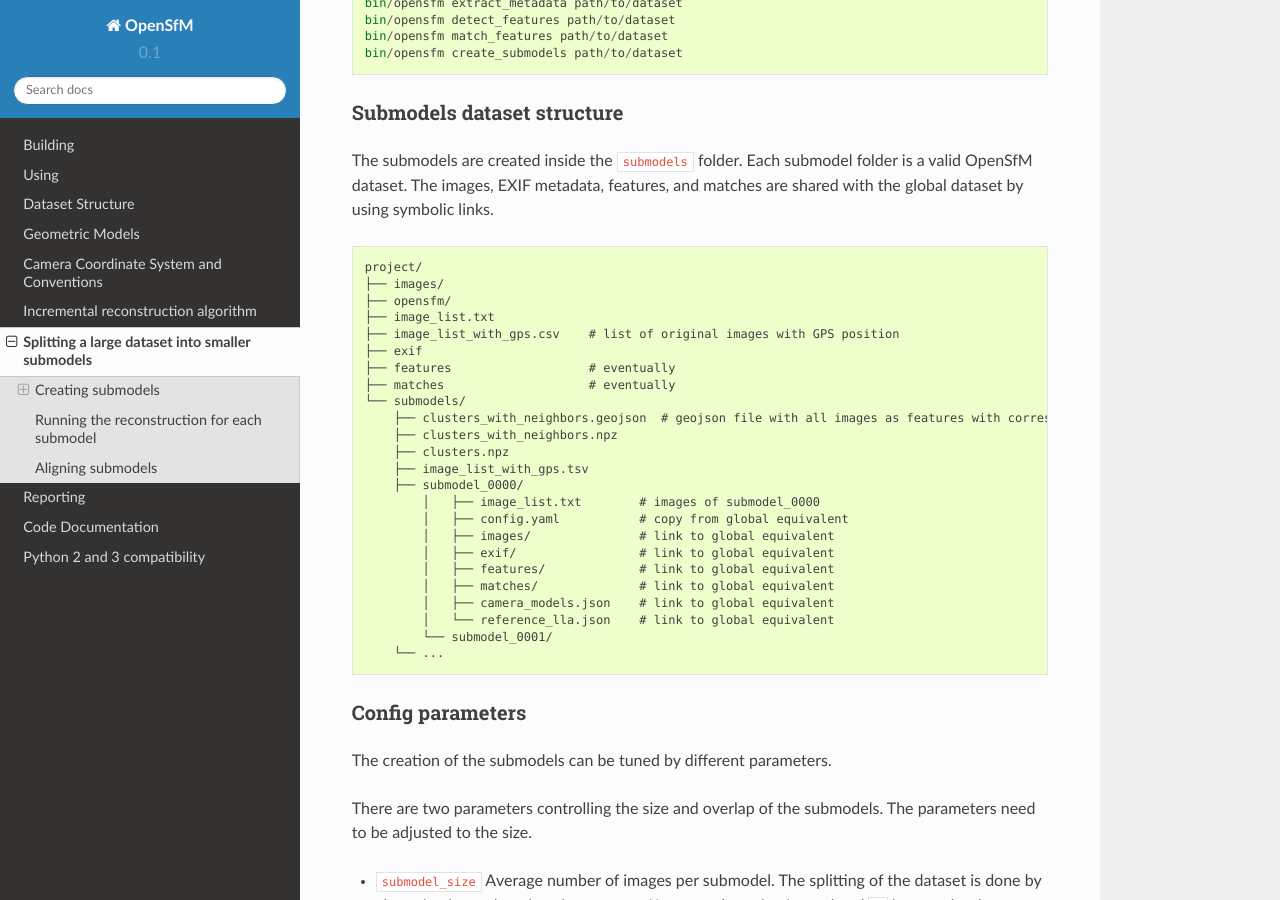
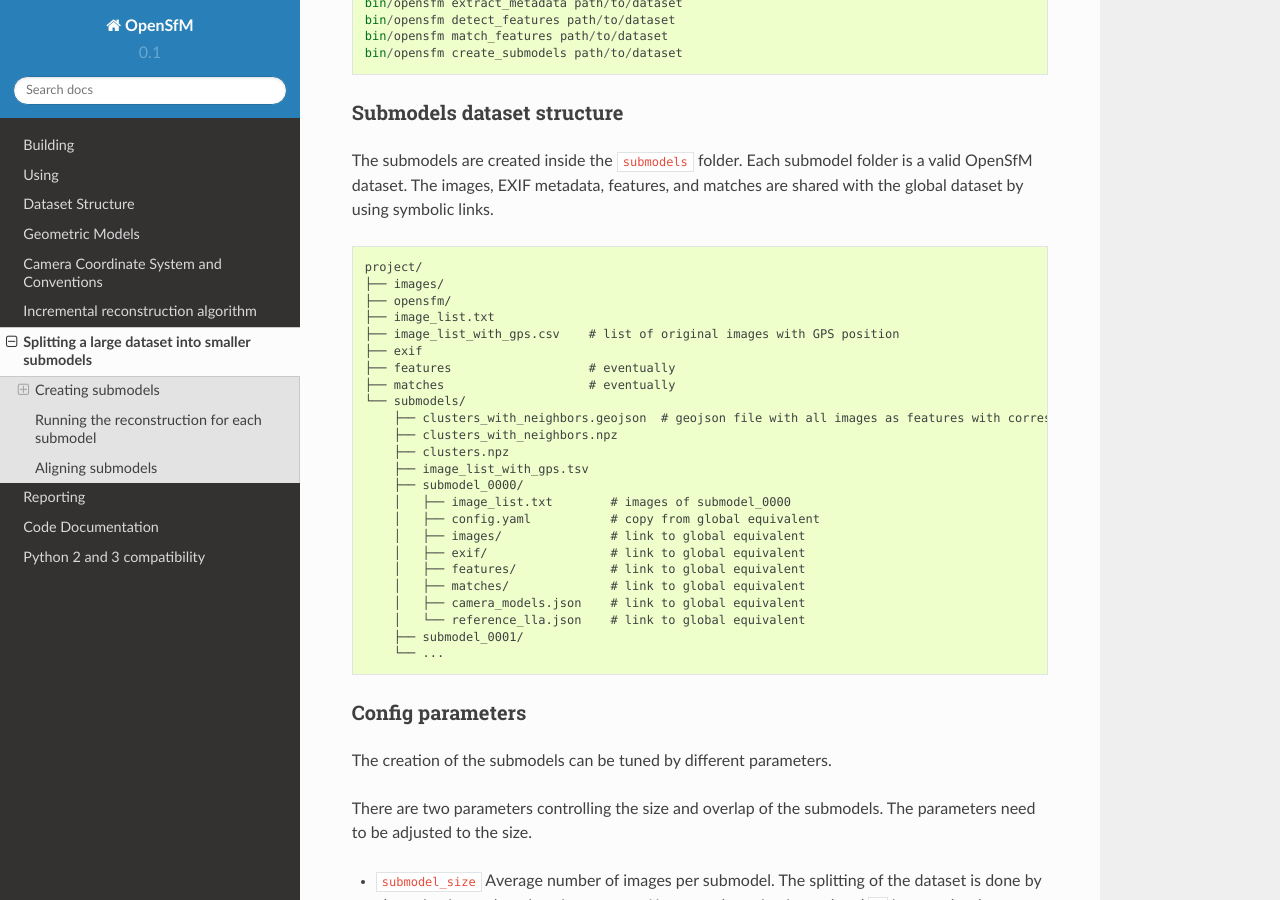
Before and after one commit to mapillary/OpenSfM, a Sphinx documentation site: the page built from doc/source/large.rst, in a window 1280 px wide and 900 px high, scrolled down 788 px. Built offline with Sphinx 7.4.7 and the Read the Docs theme 2.0.0, drawn with Linux system fonts in a browser that asks for light colours.

Commit message:
doc: indentation

```diff
--- a/doc/source/large.rst
+++ b/doc/source/large.rst
@@ -46,15 +46,15 @@
         ├── clusters.npz
         ├── image_list_with_gps.tsv
         ├── submodel_0000/
-            │   ├── image_list.txt        # images of submodel_0000
-            │   ├── config.yaml           # copy from global equivalent
-            │   ├── images/               # link to global equivalent
-            │   ├── exif/                 # link to global equivalent
-            │   ├── features/             # link to global equivalent
-            │   ├── matches/              # link to global equivalent
-            │   ├── camera_models.json    # link to global equivalent
-            │   └── reference_lla.json    # link to global equivalent
-            └── submodel_0001/
+        │   ├── image_list.txt        # images of submodel_0000
+        │   ├── config.yaml           # copy from global equivalent
+        │   ├── images/               # link to global equivalent
+        │   ├── exif/                 # link to global equivalent
+        │   ├── features/             # link to global equivalent
+        │   ├── matches/              # link to global equivalent
+        │   ├── camera_models.json    # link to global equivalent
+        │   └── reference_lla.json    # link to global equivalent
+        ├── submodel_0001/
         └── ...
 
 Config parameters
```
